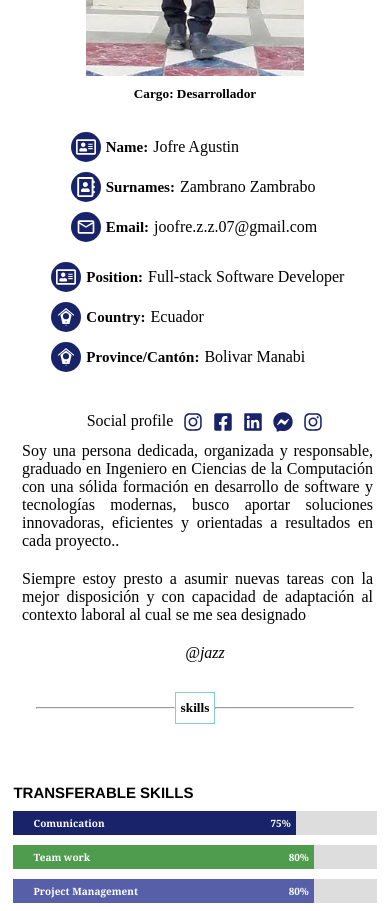
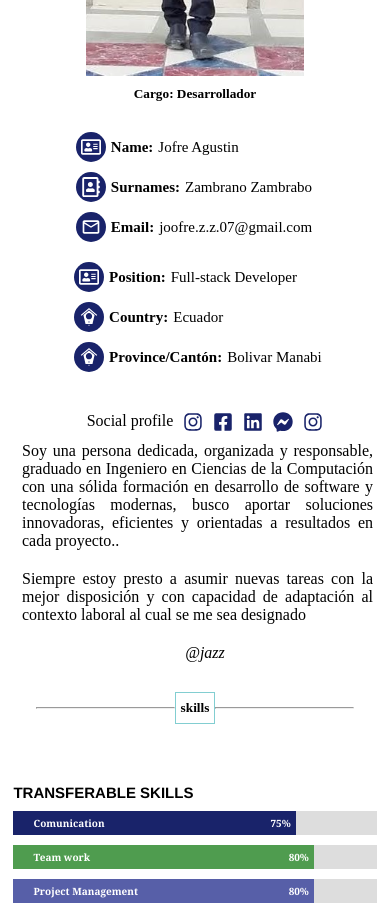
Before and after one commit to jofre07/Jofre-zambrano, a React (Vite) app: page / in a window 390 px wide. Shown: the part 1220-2131 px from the top of the page. Built offline with nearby package versions, Linux system fonts and the light colour scheme.

Commit message:
se modifico en la parte de datos personales

```diff
--- a/src/componets/conponentsBody/AboutMe.jsx
+++ b/src/componets/conponentsBody/AboutMe.jsx
@@ -76,7 +76,7 @@ const AboutMe = () => {
                                 </div>
                                 <div className="datosPer">
                                     <h5>Position: </h5>
-                                    <p>Full-stack Software Developer</p>
+                                    <p>Full-stack Developer</p>
                                 </div>
                             </div>
                             <div className="datos-unico">
--- a/src/componets/conponentsBody/aboutMe.css
+++ b/src/componets/conponentsBody/aboutMe.css
@@ -189,6 +189,7 @@
         display: flex;
         flex-direction: column;
 
+
     }
     .datos-unico{
         margin: 10px 2px 10px 0px;
@@ -211,7 +212,7 @@
     }
     .datos-unico p{
         margin-left: 5px;
-
+        font-size: 15px;
 
     }
     .datos-unico h5{
@@ -230,6 +231,7 @@
 
     .intenDatos{
         margin-left: 2%;
+
 
     }
     .conaineraboutme{
```
